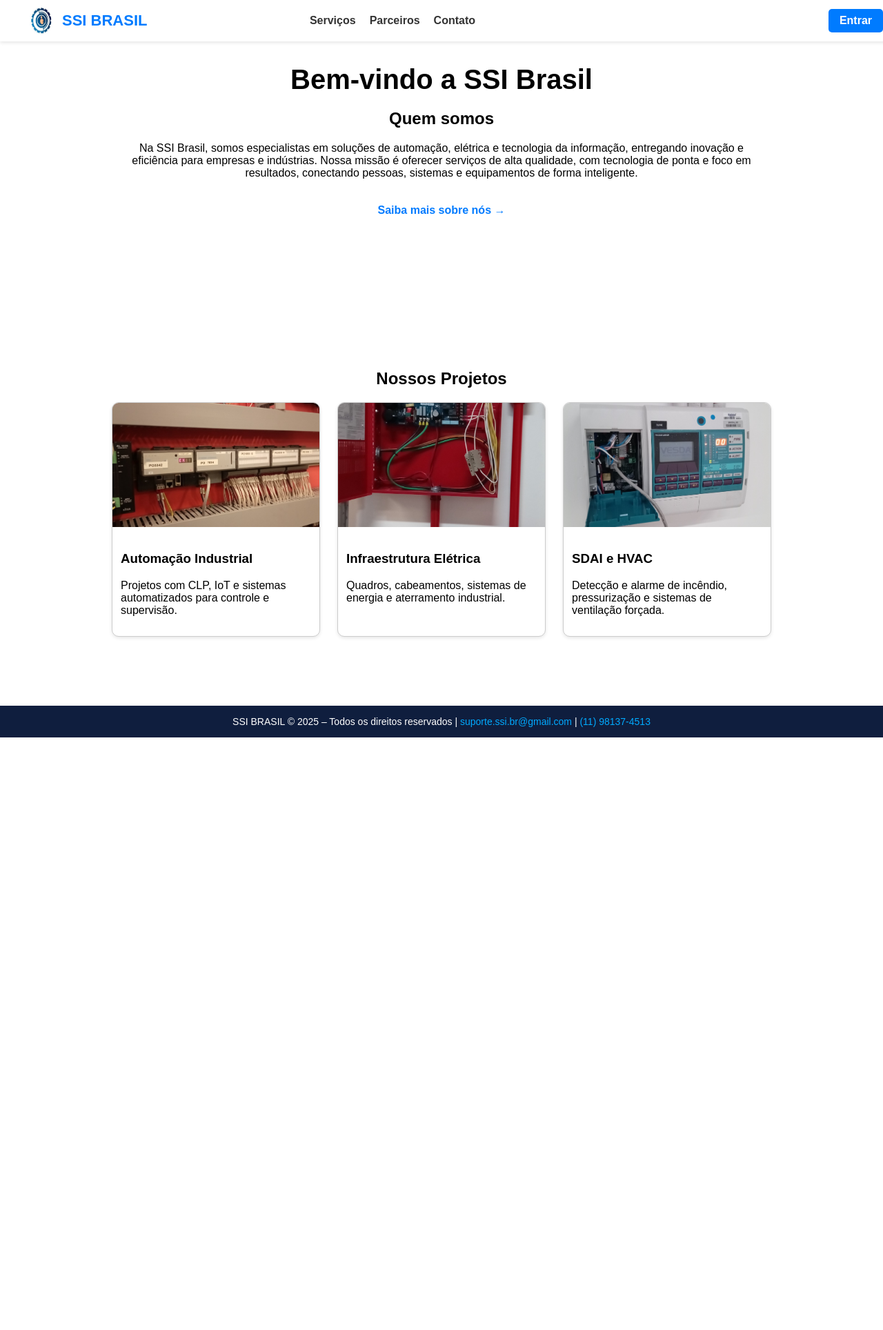
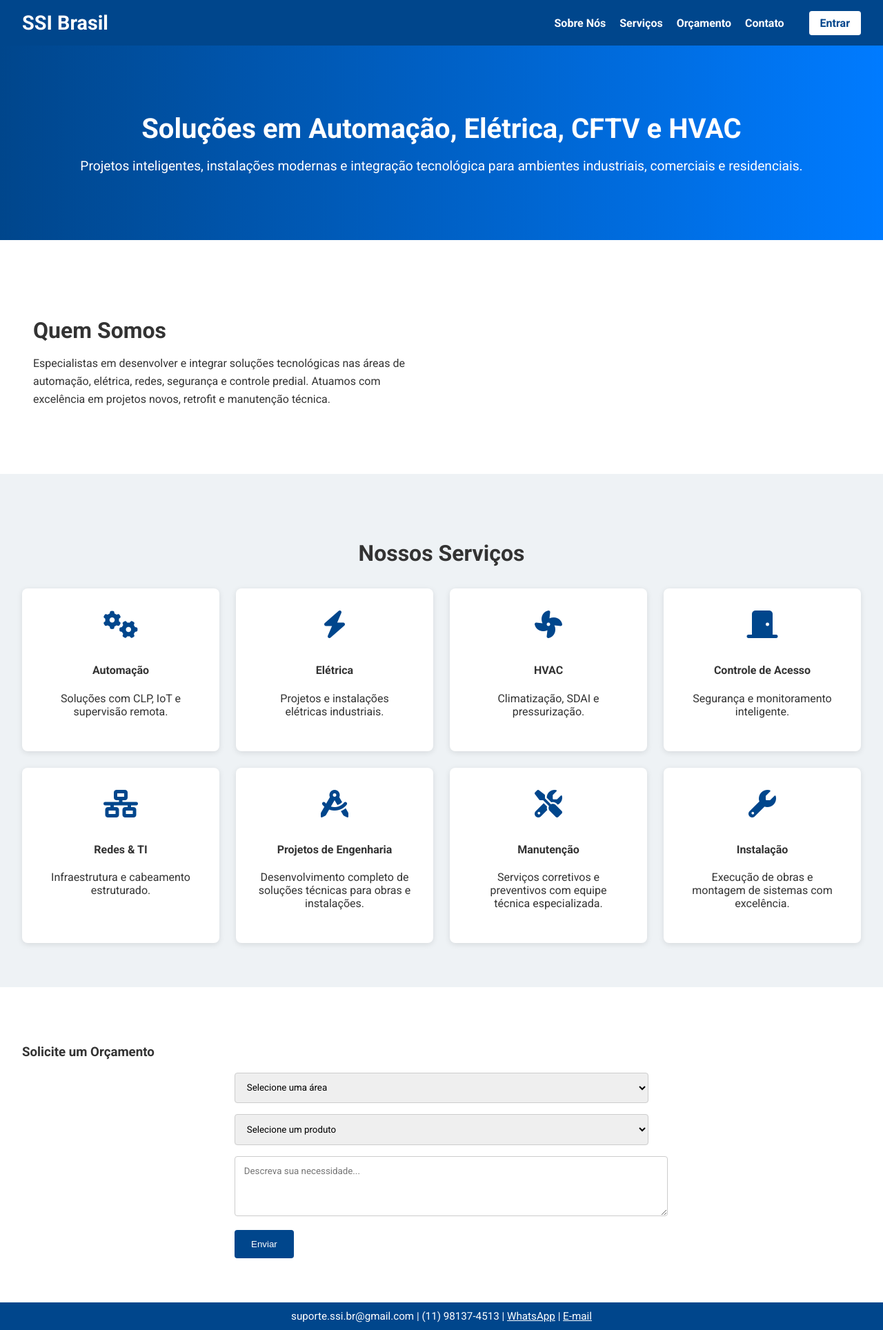
Before and after one commit to lknbvgd/ssi-brasil, a plain HTML site: page index.html in a window 1280 px wide. Shown: the whole page at 69% size. Before the commit the page ends 1069 px from the top, so only its background shows below. Drawn offline with Linux system fonts and the light colour scheme.

Commit message:
Deploy direto SSI BRASIL

```diff
--- a/index.html
+++ b/index.html
@@ -1,163 +1,81 @@
 
 <!DOCTYPE html>
-
 <html lang="pt-BR">
 <head>
-<meta charset="utf-8"/>
-<meta content="width=device-width, initial-scale=1.0" name="viewport"/>
-<title>SSI Brasil - Início</title>
-<style>
-    body {
-      margin: 0;
-      font-family: Arial, sans-serif;
-      background: #fff;
-    }
-    header {
-      display: flex;
-      justify-content: space-between;
-      align-items: center;
-      padding: 10px 40px;
-      background-color: #fff;
-      box-shadow: 0 2px 5px rgba(0,0,0,0.1);
-      position: fixed;
-      width: 100%;
-      top: 0;
-      z-index: 1000;
-    }
-    .logo {
-      font-weight: bold;
-      font-size: 22px;
-      flex: 1;
-    }
-    nav {
-      flex: 2;
-      display: flex;
-      justify-content: center;
-      gap: 20px;
-    }
-    nav a {
-      text-decoration: none;
-      font-weight: bold;
-      color: #333;
-    }
-    .entrar {
-      flex: 1;
-      display: flex;
-      justify-content: flex-end;
-      padding-right: 40px;
-    }
-    .entrar a {
-      padding: 8px 16px;
-      background-color: #007BFF;
-      color: white;
-      border-radius: 5px;
-      text-decoration: none;
-      font-weight: bold;
-    }
-    main {
-      padding-top: 80px;
-      text-align: center;
-    }
-    section.projetos {
-      padding: 40px 20px;
-      max-width: 1200px;
-      margin: auto;
-    }
-    .cards {
-      display: flex;
-      flex-wrap: wrap;
-      justify-content: center;
-      gap: 25px;
-    }
-    .card {
-      width: 300px;
-      border: 1px solid #ccc;
-      border-radius: 10px;
-      overflow: hidden;
-      box-shadow: 0 2px 5px rgba(0,0,0,0.1);
-      background: #fff;
-    }
-    .card img {
-      width: 100%;
-      height: 180px;
-      object-fit: cover;
-    }
-    .card-content {
-      padding: 12px;
-      text-align: left;
-    }
-    footer {
-      background: #0f1e3e;
-      color: white;
-      text-align: center;
-      padding: 15px;
-      font-size: 14px;
-      margin-top: 60px;
-    }
-    footer a {
-      color: #00aaff;
-      text-decoration: none;
-    }
-  </style>
-<style>
-    .logo-container:hover .logo-dropdown {
-      display: block;
-    }
-  </style></head>
+  <meta charset="UTF-8" />
+  <meta name="viewport" content="width=device-width, initial-scale=1.0" />
+  <title>SSI Brasil</title>
+  <link href="https://fonts.googleapis.com/css2?family=Roboto:wght@400;700&display=swap" rel="stylesheet">
+  <script src="https://kit.fontawesome.com/a076d05399.js" crossorigin="anonymous"></script>
+  <link rel="stylesheet" href="style.css" />
+</head>
 <body>
   <header>
-<div class="logo-container" style="position: relative;">
-<div class="logo" style="cursor: pointer; display: flex; align-items: center; gap: 10px; color: #007BFF; font-weight: bold; font-size: 22px;">
-<img alt="Logo SSI" src="logo_home.jpeg" style="width: 40px; height: 40px;"/>
-    SSI BRASIL
+    <h1>SSI Brasil</h1>
+    <nav>
+      <a href="sobre.html">Sobre Nós</a>
+      <a href="#servicos">Serviços</a>
+      <a href="#orcamento">Orçamento</a>
+      <a href="#contato">Contato</a>
+      <a href="entrar.html" class="entrar">Entrar</a>
+    </nav>
+  </header>
+
+  <section class="hero">
+    <h2>Soluções em Automação, Elétrica, CFTV e HVAC</h2>
+    <p>Projetos inteligentes, instalações modernas e integração tecnológica para ambientes industriais, comerciais e residenciais.</p>
+  </section>
+
+  <section id="sobre" class="sobre">
+    <div>
+      <h3>Quem Somos</h3>
+      <p>Especialistas em desenvolver e integrar soluções tecnológicas nas áreas de automação, elétrica, redes, segurança e controle predial. Atuamos com excelência em projetos novos, retrofit e manutenção técnica.</p>
     </div>
-<div class="logo-dropdown" style="display: none; position: absolute; top: 50px; left: 0; background: #fff; border: 1px solid #ccc; border-radius: 5px; padding: 10px; box-shadow: 0 2px 5px rgba(0,0,0,0.2);">
-<a href="https://wa.me/5511981374513" style="text-decoration: none; color: #333;" target="_blank">WhatsApp: (11) 98137-4513</a>
-</div>
-</div>
-<nav>
-<a href="servicos.html">Serviços</a>
-<a href="parceiros.html">Parceiros</a>
-<a href="contato.html">Contato</a>
-</nav>
-<div class="entrar">
-<a href="entrar.html">Entrar</a>
-</div>
-</header><section style="padding: 60px 20px; max-width: 900px; margin: auto; text-align: center;"><h1 style="font-size: 2.5rem; margin-bottom: 20px;">Bem‑vindo a SSI Brasil</h1><h2>Quem somos</h2><p>Na SSI Brasil, somos especialistas em soluções de automação, elétrica e tecnologia da informação, entregando inovação e eficiência para empresas e indústrias. Nossa missão é oferecer serviços de alta qualidade, com tecnologia de ponta e foco em resultados, conectando pessoas, sistemas e equipamentos de forma inteligente.</p><a href="sobre.html" style="display:inline-block;margin-top:20px;text-decoration:none;color:#007BFF;font-weight:bold;">Saiba mais sobre nós →</a></section>
-<main>
-<h1></h1>
-<p></p>
-<section class="projetos">
-<h2>Nossos Projetos</h2>
+    <div></div>
+  </section>
+
+  <section id="servicos" class="servicos">
+    <h3>Nossos Serviços</h3>
     <div class="cards">
-<div class="card">
-<img alt="Automação" src="AUTOMAÇÂO.jpg"/>
-<div class="card-content">
-<h3>Automação Industrial</h3>
-<p>Projetos com CLP, IoT e sistemas automatizados para controle e supervisão.</p>
-</div>
-</div>
-<div class="card">
-<img alt="Elétrica" src="ELETRICA.jpg"/>
-<div class="card-content">
-<h3>Infraestrutura Elétrica</h3>
-<p>Quadros, cabeamentos, sistemas de energia e aterramento industrial.</p>
-</div>
-</div>
-<div class="card">
-<img alt="SDAI" src="HVAC_SDAI.jpg"/>
-<div class="card-content">
-<h3>SDAI e HVAC</h3>
-<p>Detecção e alarme de incêndio, pressurização e sistemas de ventilação forçada.</p>
-</div>
-</div>
+      <div class="card"><i class="fas fa-cogs"></i><h4>Automação</h4><p>Soluções com CLP, IoT e supervisão remota.</p></div>
+      <div class="card"><i class="fas fa-bolt"></i><h4>Elétrica</h4><p>Projetos e instalações elétricas industriais.</p></div>
+      <div class="card"><i class="fas fa-fan"></i><h4>HVAC</h4><p>Climatização, SDAI e pressurização.</p></div>
+      <div class="card"><i class="fas fa-door-closed"></i><h4>Controle de Acesso</h4><p>Segurança e monitoramento inteligente.</p></div>
+      <div class="card"><i class="fas fa-network-wired"></i><h4>Redes & TI</h4><p>Infraestrutura e cabeamento estruturado.</p></div>
+      <div class="card"><i class="fas fa-drafting-compass"></i><h4>Projetos de Engenharia</h4><p>Desenvolvimento completo de soluções técnicas para obras e instalações.</p></div>
+      <div class="card"><i class="fas fa-tools"></i><h4>Manutenção</h4><p>Serviços corretivos e preventivos com equipe técnica especializada.</p></div>
+      <div class="card"><i class="fas fa-wrench"></i><h4>Instalação</h4><p>Execução de obras e montagem de sistemas com excelência.</p></div>
     </div>
   </section>
-</main>
-<footer>
-    SSI BRASIL © 2025 – Todos os direitos reservados |
-    <a href="mailto:suporte.ssi.br@gmail.com">suporte.ssi.br@gmail.com</a> |
-    <a href="https://wa.me/5511981374513" target="_blank">(11) 98137‑4513</a>
+
+  <section id="orcamento" class="orcamento">
+    <h3>Solicite um Orçamento</h3>
+    <form action="https://formspree.io/f/xzzgadpp" method="POST">
+      <select name="area">
+        <option disabled selected>Selecione uma área</option>
+        <option>Engenharia</option>
+        <option>Projetos</option>
+        <option>Retrofit</option>
+      </select>
+      <select name="produto">
+        <option disabled selected>Selecione um produto</option>
+        <option>CFTV</option>
+        <option>HVAC</option>
+        <option>Elétrica</option>
+        <option>Automação</option>
+        <option>TI</option>
+        <option>Redes</option>
+        <option>Instalação</option>
+        <option>Manutenção</option>
+        <option>Controle de Acesso</option>
+      </select>
+      <textarea name="mensagem" rows="4" placeholder="Descreva sua necessidade..."></textarea>
+      <button type="submit">Enviar</button>
+    </form>
+  </section>
+
+  <footer id="contato">
+    <p>suporte.ssi.br@gmail.com | (11) 98137-4513 | <a href="https://wa.me/5511981374513">WhatsApp</a> | <a href="mailto:suporte.ssi.br@gmail.com">E-mail</a></p>
   </footer>
 </body>
 </html>
--- a/style.css
+++ b/style.css
@@ -1,37 +1,137 @@
+
 body {
-  font-family: Arial, sans-serif;
   margin: 0;
-  padding: 0;
+  font-family: 'Roboto', sans-serif;
   background: #f5f5f5;
   color: #333;
 }
 header {
-  background: #007BFF;
+  background: #00468C;
   color: white;
-  padding: 20px;
+  padding: 1rem 2rem;
+  display: flex;
+  justify-content: space-between;
+  align-items: center;
+  position: sticky;
+  top: 0;
+  z-index: 1000;
+}
+header h1 {
+  margin: 0;
+  font-size: 1.8rem;
+}
+nav a {
+  color: white;
+  margin-left: 1rem;
+  text-decoration: none;
+  font-weight: bold;
+}
+nav a.entrar {
+  margin-left: 2rem;
+  background: white;
+  color: #00468C;
+  padding: 0.5rem 1rem;
+  border-radius: 4px;
+}
+.hero {
+  background: linear-gradient(to right, #00468C, #007BFF);
+  color: white;
+  padding: 4rem 2rem;
   text-align: center;
 }
-nav ul {
-  list-style: none;
-  padding: 0;
+.hero h2 {
+  font-size: 2.5rem;
+  margin-bottom: 1rem;
 }
-nav ul li {
-  display: inline;
-  margin: 0 10px;
+.hero p {
+  font-size: 1.2rem;
+  margin-bottom: 2rem;
 }
-nav ul li a {
+.sobre {
+  display: flex;
+  flex-wrap: wrap;
+  padding: 4rem 2rem;
+  background: white;
+}
+.sobre div {
+  flex: 1;
+  padding: 1rem;
+}
+.sobre h3 {
+  font-size: 2rem;
+  margin-bottom: 1rem;
+}
+.sobre p {
+  font-size: 1rem;
+  line-height: 1.6;
+}
+.servicos {
+  padding: 4rem 2rem;
+  background: #eef2f5;
+  text-align: center;
+}
+.servicos h3 {
+  font-size: 2rem;
+  margin-bottom: 2rem;
+}
+.cards {
+  display: grid;
+  grid-template-columns: repeat(auto-fit, minmax(250px, 1fr));
+  gap: 1.5rem;
+}
+.card {
+  background: white;
+  padding: 2rem;
+  border-radius: 8px;
+  box-shadow: 0 2px 8px rgba(0,0,0,0.1);
+  transition: all 0.3s ease;
+}
+.card:hover {
+  transform: translateY(-8px);
+  box-shadow: 0 8px 20px rgba(0,0,0,0.15);
+}
+.card i {
+  font-size: 2.5rem;
+  margin-bottom: 1rem;
+  color: #00468C;
+}
+.orcamento {
+  background: #fff;
+  padding: 4rem 2rem;
+}
+.orcamento form {
+  max-width: 600px;
+  margin: auto;
+}
+.orcamento input,
+.orcamento textarea,
+.orcamento select {
+  width: 100%;
+  padding: 0.8rem;
+  margin-bottom: 1rem;
+  border: 1px solid #ccc;
+  border-radius: 4px;
+  font-family: inherit;
+}
+.orcamento button {
+  padding: 0.8rem 1.5rem;
+  background: #00468C;
   color: white;
-  text-decoration: none;
-}
-main {
-  padding: 20px;
+  border: none;
+  border-radius: 4px;
+  cursor: pointer;
 }
 footer {
-  background: #007BFF;
+  background: #00468C;
   color: white;
+  padding: 0.5rem;
   text-align: center;
-  padding: 10px;
-  position: fixed;
-  bottom: 0;
-  width: 100%;
+  font-size: 0.95rem;
 }
+footer p {
+  margin: 0.2rem 0;
+}
+footer a {
+  color: white;
+  text-decoration: underline;
+}
```
Also changed, not shown: ndex.html (added, +163 -0 lines). Lines whose indentation alone changed are shown as unchanged.
